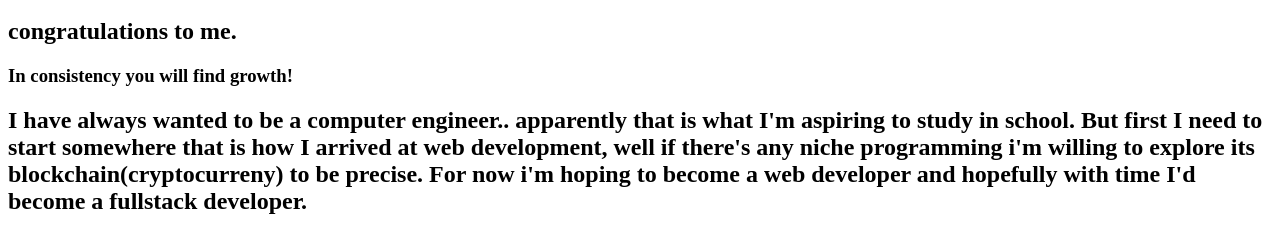
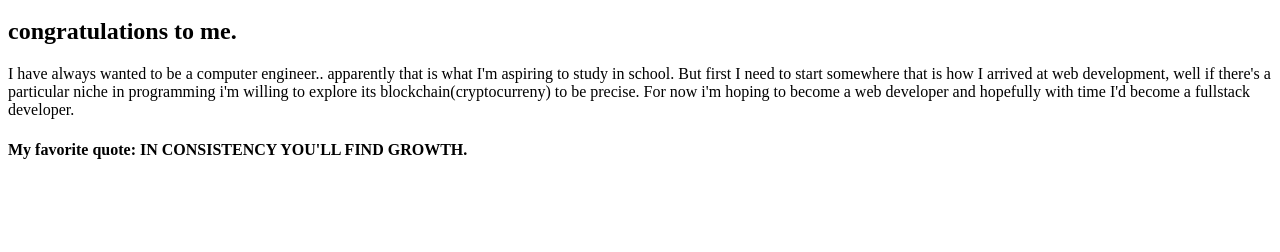
Before and after one commit to Erysmal/Curiouslyunaware, a plain HTML site: page index.html in a window 1280 px wide. Shown: the part 48-300 px from the top of the page. Drawn offline with Linux system fonts and the light colour scheme.

Commit message:
Update index.html

```diff
--- a/index.html
+++ b/index.html
@@ -1,10 +1,11 @@
 <h1>Finally Emmanuel Ameh Benedict is now programmer.</h1>
   <h2>congratulations to me.</h2>
-<h3>In consistency you will find growth!</h3>
+
 <article>
-<h2>I have always wanted to be a computer engineer.. apparently that is what I'm aspiring to study in school.
-  But first I need to start somewhere that is how I arrived at web development, well if there's any niche programming
+<p>I have always wanted to be a computer engineer.. apparently that is what I'm aspiring to study in school.
+  But first I need to start somewhere that is how I arrived at web development, well if there's a particular niche in programming
   i'm willing to explore its blockchain(cryptocurreny) to be precise.
-  For now i'm hoping to become a web developer and hopefully with time I'd become a fullstack developer.</h3>
+  For now i'm hoping to become a web developer and hopefully with time I'd become a fullstack developer.</p>
 
 </article>
+<h4>My favorite quote: IN CONSISTENCY YOU'LL FIND GROWTH.</>
```
